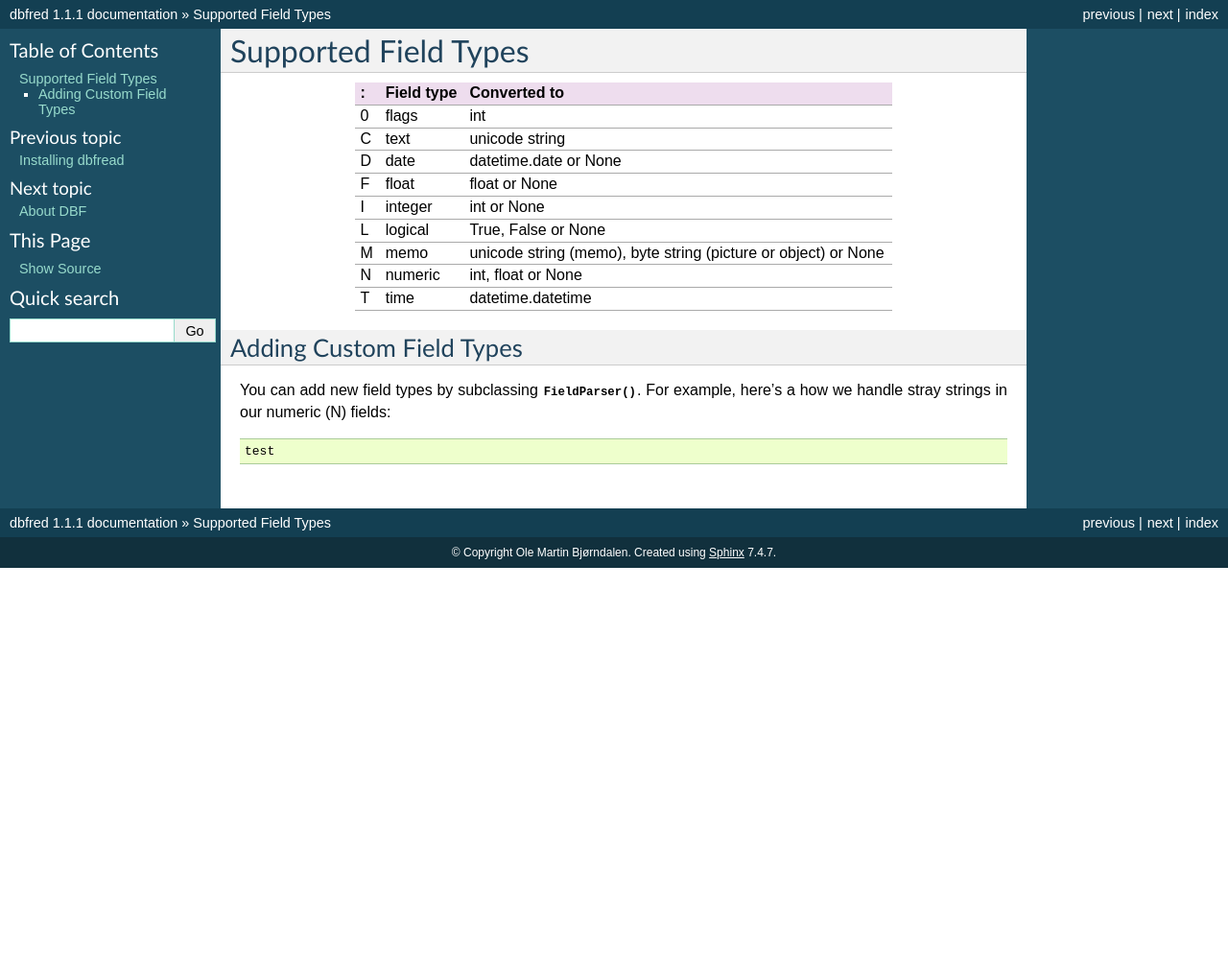
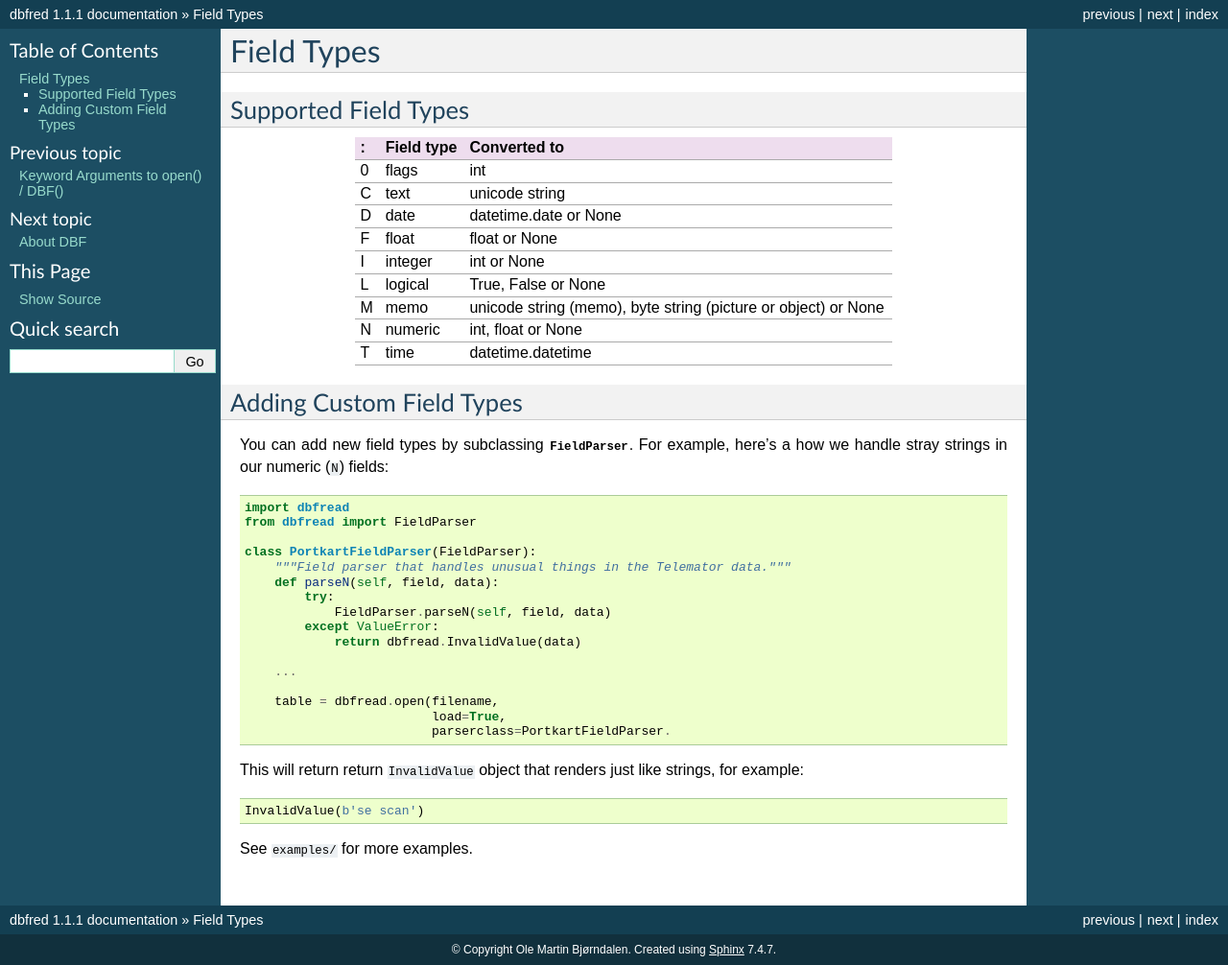
Before and after one commit to olemb/dbfread, a Sphinx documentation site: the page built from docs/field_types.rst, in a window 1280 px wide. Shown: the whole page at 96% size. Built offline with Sphinx 7.4.7, drawn with Linux system fonts in a browser that asks for light colours; before the commit the page ends 900 px from its top, so only the background shows below that.

Commit message:
Added "Field Types" and "Keyword Arguments" to docs.

```diff
--- a/docs/field_types.rst
+++ b/docs/field_types.rst
@@ -1,5 +1,8 @@
+Field Types
+===========
+
 Supported Field Types
-=====================
+---------------------
 
 =  ==========  ========================================================
 :  Field type   Converted to
@@ -20,9 +23,32 @@ T  time        datetime.datetime
 Adding Custom Field Types
 -------------------------
 
-You can add new field types by subclassing :py:func:`FieldParser`. For
-example, here's a how we handle stray strings in our numeric (N) fields:
+You can add new field types by subclassing
+:py:class:`FieldParser`. For example, here's a how we handle stray
+strings in our numeric (``N``) fields:
 
 .. code-block:: python
 
-    test
+    import dbfread
+    from dbfread import FieldParser
+
+    class PortkartFieldParser(FieldParser):
+        """Field parser that handles unusual things in the Telemator data."""
+        def parseN(self, field, data):
+            try:
+                FieldParser.parseN(self, field, data)
+            except ValueError:
+                return dbfread.InvalidValue(data)
+
+        ...
+
+        table = dbfread.open(filename,
+                             load=True,
+                             parserclass=PortkartFieldParser.
+
+This will return return ``InvalidValue`` object that renders just like
+strings, for example::
+
+    InvalidValue(b'se scan')
+
+See ``examples/`` for more examples.
--- a/docs/index.rst
+++ b/docs/index.rst
@@ -49,6 +49,7 @@ Contents
    :maxdepth: 2
 
    installing
+   keyword_arguments
    field_types
    about_dbf
    lib
```
Also changed, not shown: docs/keyword_arguments.rst (added, +74 -0 lines).
